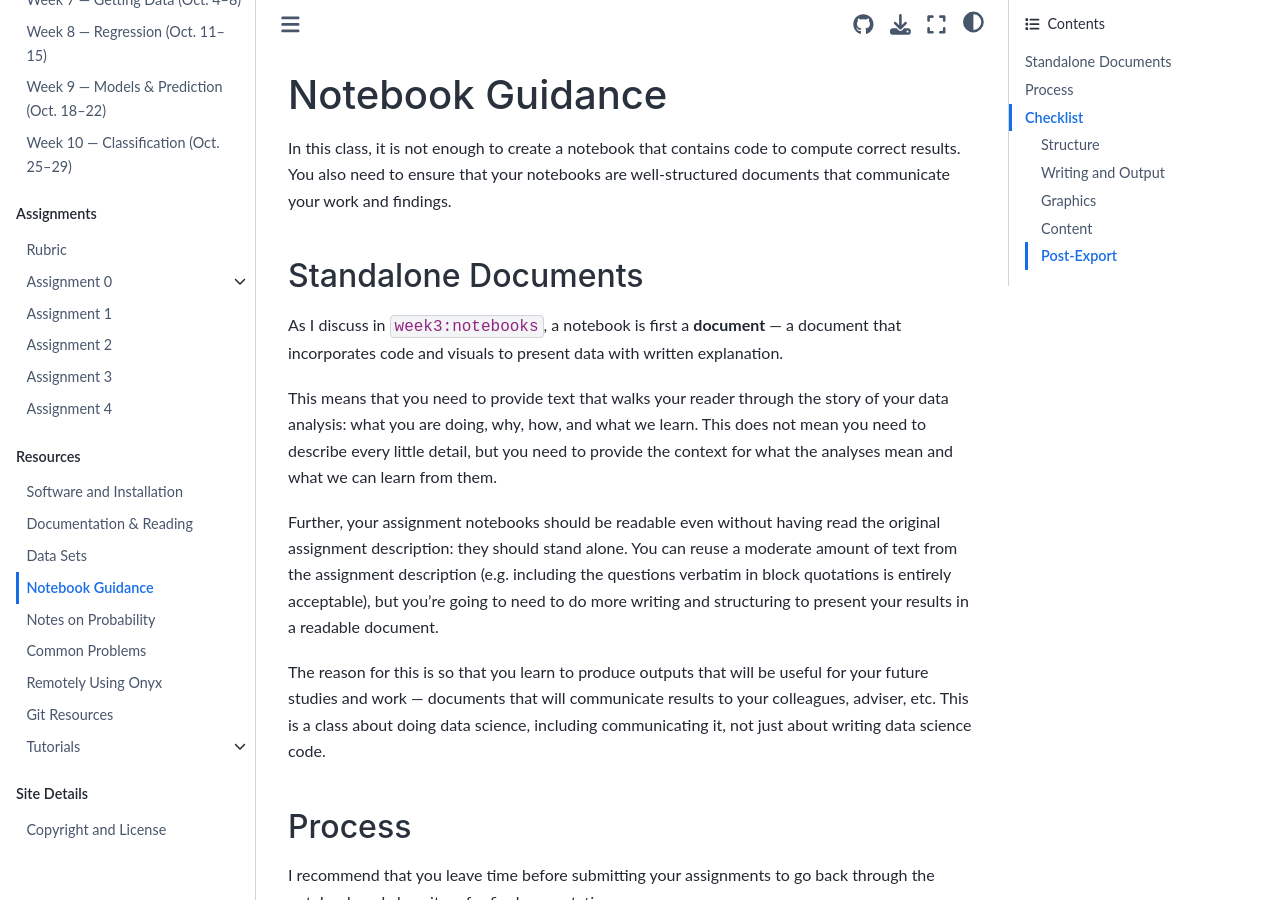
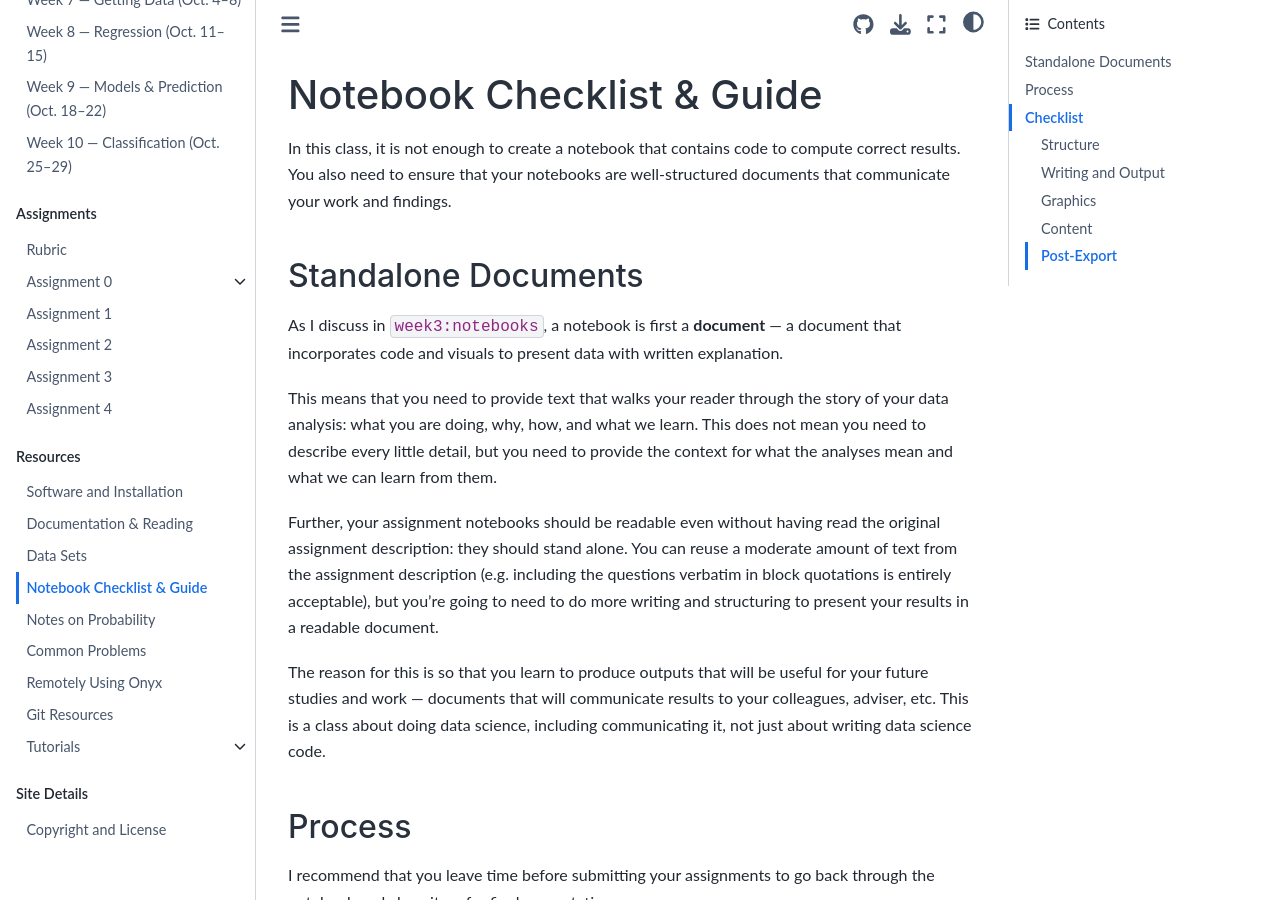
Before and after one commit to mdekstrand/cs533-web, a Jupyter Book: the page built from resources/notebook-checklist.md, in a window 1280 px wide and 900 px high. Built offline with Jupyter Book 1.0.4 settings and Sphinx 7.4.7 and the Sphinx Book theme 1.1.4, drawn with Linux system fonts in a browser that asks for light colours; pages that are not in the unit, such as notebooks, are missing from menus; cross-references to code outside the pages are shown as plain code; a style sheet for code colours, icons or effects is not loaded.

Commit message:
retitle notebook

```diff
--- a/resources/notebook-checklist.md
+++ b/resources/notebook-checklist.md
@@ -1,4 +1,4 @@
-# Notebook Guidance
+# Notebook Checklist & Guide
 
 In this class, it is not enough to create a notebook that contains code to compute correct results.
 You also need to ensure that your notebooks are well-structured documents that communicate your work
```
